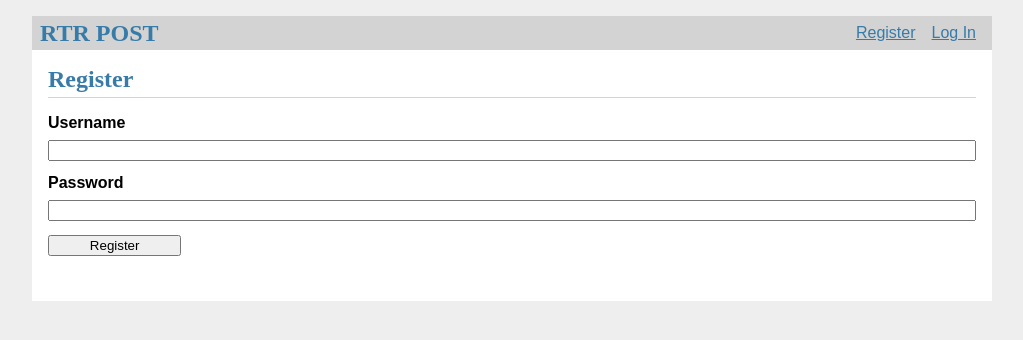
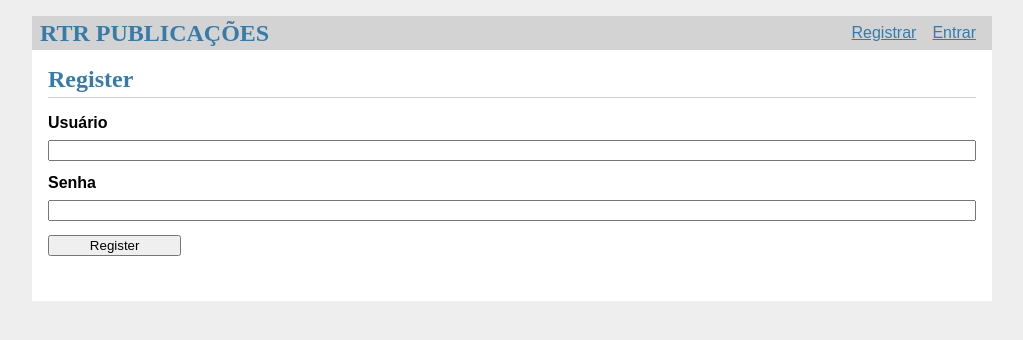
Before and after one commit to RafaTDR/RTR.Post, a Flask app: page /auth/register in a window 1280 px wide. Shown: the top 340 px of the page, without its empty margins (128-1151 px from the left). Run offline with Flask 2, Linux system fonts and the light colour scheme.

Commit message:
Tradução dos HTML

```diff
--- a/flaskr/templates/auth/login.html
+++ b/flaskr/templates/auth/login.html
@@ -6,9 +6,9 @@
 
 {% block content %}
   <form method="post">
-    <label for="username">Username</label>
+    <label for="username">Usuário</label>
     <input name="username" id="username" required>
-    <label for="password">Password</label>
+    <label for="password">Senha</label>
     <input type="password" name="password" id="password" required>
     <input type="submit" value="Log In">
   </form>
--- a/flaskr/templates/auth/register.html
+++ b/flaskr/templates/auth/register.html
@@ -6,9 +6,9 @@
 
 {% block content %}
   <form method="post">
-    <label for="username">Username</label>
+    <label for="username">Usuário</label>
     <input name="username" id="username" required>
-    <label for="password">Password</label>
+    <label for="password">Senha</label>
     <input type="password" name="password" id="password" required>
     <input type="submit" value="Register">
   </form>
--- a/flaskr/templates/base.html
+++ b/flaskr/templates/base.html
@@ -2,14 +2,14 @@
 <title>{% block title %}{% endblock %} - RTR</title>
 <link rel="stylesheet" href="{{ url_for('static', filename='style.css') }}">
 <nav>
-  <h1>RTR POST</h1>
+  <h1>RTR PUBLICAÇÕES</h1>
   <ul>
     {% if g.user %}
       <li><span>{{ g.user['username'] }}</span>
-      <li><a href="{{ url_for('auth.logout') }}">Log Out</a>
+      <li><a href="{{ url_for('auth.logout') }}">Sair</a>
     {% else %}
-      <li><a href="{{ url_for('auth.register') }}">Register</a>
-      <li><a href="{{ url_for('auth.login') }}">Log In</a>
+      <li><a href="{{ url_for('auth.register') }}">Registrar</a>
+      <li><a href="{{ url_for('auth.login') }}">Entrar</a>
     {% endif %}
   </ul>
 </nav>
--- a/flaskr/templates/blog/create.html
+++ b/flaskr/templates/blog/create.html
@@ -6,9 +6,9 @@
 
 {% block content %}
   <form method="post">
-    <label for="title">Title</label>
+    <label for="title">Título</label>
     <input name="title" id="title" value="{{ request.form['title'] }}" required>
-    <label for="body">Body</label>
+    <label for="body">Corpo</label>
     <textarea name="body" id="body">{{ request.form['body'] }}</textarea>
     <input type="submit" value="Save">
   </form>
--- a/flaskr/templates/blog/index.html
+++ b/flaskr/templates/blog/index.html
@@ -3,7 +3,7 @@
 {% block header %}
   <h1>{% block title %}Posts{% endblock %}</h1>
   {% if g.user %}
-    <a class="action" href="{{ url_for('blog.create') }}">New</a>
+    <a class="action" href="{{ url_for('blog.create') }}">Novo</a>
   {% endif %}
 {% endblock %}
 
@@ -16,7 +16,7 @@
           <div class="about">by {{ post['username'] }} on {{ post['created'].strftime('%Y-%m-%d') }}</div>
         </div>
         {% if g.user['id'] == post['author_id'] %}
-          <a class="action" href="{{ url_for('blog.update', id=post['id']) }}">Edit</a>
+          <a class="action" href="{{ url_for('blog.update', id=post['id']) }}">Editar</a>
         {% endif %}
       </header>
       <p class="body">{{ post['body'] }}</p>
--- a/flaskr/templates/blog/update.html
+++ b/flaskr/templates/blog/update.html
@@ -6,10 +6,10 @@
 
 {% block content %}
   <form method="post">
-    <label for="title">Title</label>
+    <label for="title">Título</label>
     <input name="title" id="title"
       value="{{ request.form['title'] or post['title'] }}" required>
-    <label for="body">Body</label>
+    <label for="body">Corpo</label>
     <textarea name="body" id="body">{{ request.form['body'] or post['body'] }}</textarea>
     <input type="submit" value="Save">
   </form>
```
